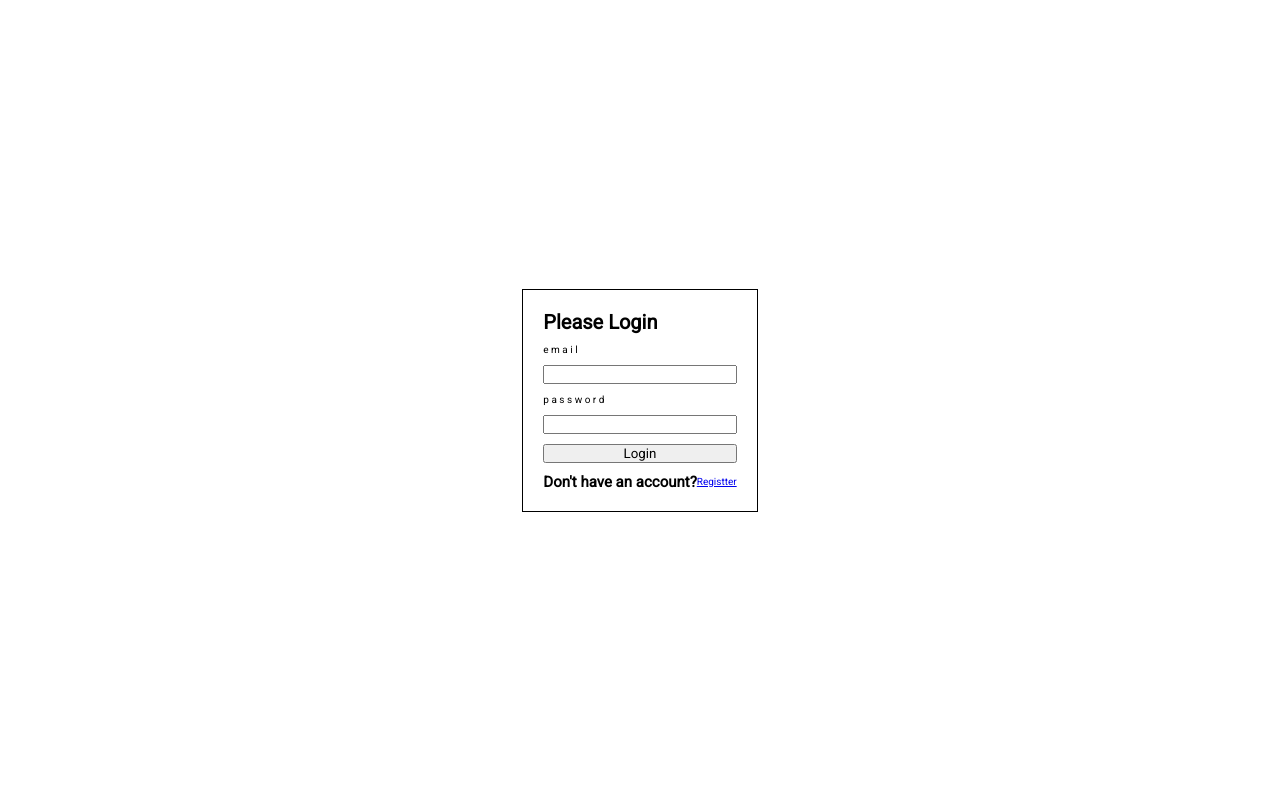
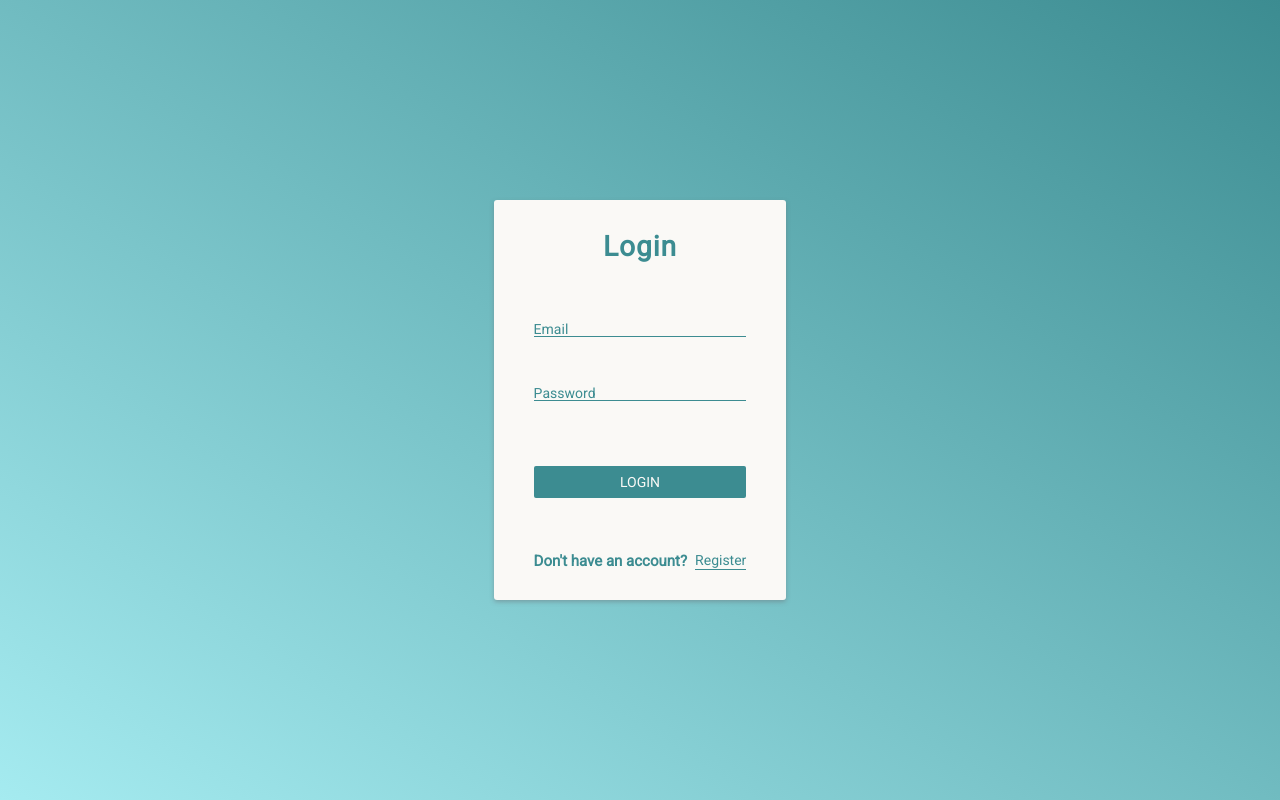
Before and after one commit to gchiquetto/form-wave-animation, a website: page index.html in a window 1280 px wide. Drawn offline with Linux system fonts and the light colour scheme.

Commit message:
project finished

```diff
--- a/index.html
+++ b/index.html
@@ -13,35 +13,25 @@
 </head>
 <body>
     <main class="main">
-        <form action="#">
-            <h1 class="heading-1">Please Login</h1>
+        <form class="form" action="#">
+            <h1 class="heading-1">Login</h1>
 
-            <label for="email">
-                <span class="form-label">e</span>
-                <span class="form-label">m</span>
-                <span class="form-label">a</span>
-                <span class="form-label">i</span>
-                <span class="form-label">l</span>
-            </label>
-            <input type="text" id="email" name="email">
+            <div class="form--field">
+                <input type="text" id="email" name="email" required>
+                <label>Email</label>
+            </div>
 
-            <label for="password">
-                <span class="form-label">p</span>
-                <span class="form-label">a</span>
-                <span class="form-label">s</span>
-                <span class="form-label">s</span>
-                <span class="form-label">w</span>
-                <span class="form-label">o</span>
-                <span class="form-label">r</span>
-                <span class="form-label">d</span>
-            </label>
-            <input type="password" id="password" name="password">
+            <div class="form--field">
+                <input type="password" id="password" name="password" required>
+                <label>Password</label>
 
-            <button class="btn">Login</button>
+            </div>
+
+            <button class="form--btn">Login</button>
 
             <div class="register-container">
                 <h2 class="heading-2">Don't have an account?</h2>
-                <a href="#" class="register-container--link">Registter</a>
+                <a href="#" class="register-container--link">Register</a>
             </div>
         </form>
     </main>
--- a/sass/main.scss
+++ b/sass/main.scss
@@ -1,3 +1,10 @@
+$color-light: #A5EBF0;
+$color-dark:#3C8C91;
+$color-light-gray-1: #CED7DB;
+$color-dark-gray-1:#6B757B;
+$color-white: #FAF9F6;
+$color-white-1: #fff;
+
 *,
 *::before,
 *::after{
@@ -10,6 +17,15 @@
 html{
     box-sizing: border-box;
     font-size: 62.5%;
+    color: $color-dark;
+}
+
+.heading-1{
+    font-size: 2.8rem;
+    text-align: center;
+    margin-bottom: 2rem;
+    letter-spacing: 1px;
+
 }
 
 .main{
@@ -17,18 +33,109 @@ html{
     height: 100vh;
     justify-content: center;
     align-items: center;
+    background-image: linear-gradient(to right top,$color-light, $color-dark);
 
 }
 
-form{
+.form{
     display: flex;
     flex-direction: column;
-    gap:1rem;
-    border: 1px solid black;
-    padding: 2rem;
+    height: 40rem;
+    gap:2rem;
+    border-radius: 3px;
+    padding: 3rem 4rem;
+    background-color: $color-white;
+    box-shadow: 0 2px 4px rgba($color: #6B757B, $alpha: .5);
+
+    &--field{
+        display: flex;
+        flex-direction: column;
+        gap: .8rem;
+        position: relative;
+        margin: 1rem 0;
+
+        input{
+            border: none;
+            background-color: transparent;
+            border-bottom: 1px solid $color-light;
+            width: 100%;
+            padding: 4px 0;
+            position: relative;
+            z-index: 1;
+
+            &:focus,
+            &:valid{
+                outline: none;
+                box-shadow: 0 1px 3px rgba($color: #6B757B, $alpha: .4);
+                background-color: $color-white-1;
+            }
+
+            &:invalid{
+                border-bottom: 1px solid $color-dark;
+            }
+
+            &:focus + label span{
+                transform: translateY(-3rem);
+            }
+        }
+
+
+        label{
+            font-size: 1.4rem;
+            position: absolute;
+            z-index: 0;
+            top: .8rem;
+
+            span{
+                display: inline-block;
+                transition: 0.3s cubic-bezier(0.68, -0.55, 0.265, 1.55);
+            }
+        }
+    }
+
+    &--btn{
+        border: none;
+        display: inline-block;
+        text-transform: uppercase;
+        width: 100%;
+        padding: .8rem;
+        border-radius: 2px;
+        margin-top: auto;
+        color: $color-white;
+        background-color: $color-dark;
+        cursor: pointer;
+        font-size: 1.4rem;
+
+
+        &:hover{
+            transform: translateY(-2px);
+            box-shadow: 0 2px 4px rgba($color: #6B757B, $alpha: .5);
+        }
+
+        &:active{
+            transform: translateY(2px);
+            box-shadow: 0 1px 4px rgba($color: #6B757B, $alpha: .5);
+        }
+    }
 }
 
+
 .register-container{
+    margin-top: auto;
     display: flex;
     align-items: center;
+    gap: .8rem;
+
+    &--link{
+        &,
+        &:link,
+        &:visited{
+            text-decoration: none;
+            font-size: 1.4rem;
+            color:inherit;
+            border-bottom: 1px solid $color-dark;
+            padding-bottom: .8px;
+        }
+
+    }
 }
--- a/script.js
+++ b/script.js
@@ -0,0 +1,10 @@
+const labels = document.querySelectorAll('label');
+
+labels.forEach(label => {
+	label.innerHTML = label.innerText
+		.split('')
+		.map((letter, idx) => `<span style="
+				transition-delay: ${idx * 50}ms
+			">${letter}</span>`)
+		.join('');
+});
```
Also changed, not shown: css/style.css.
